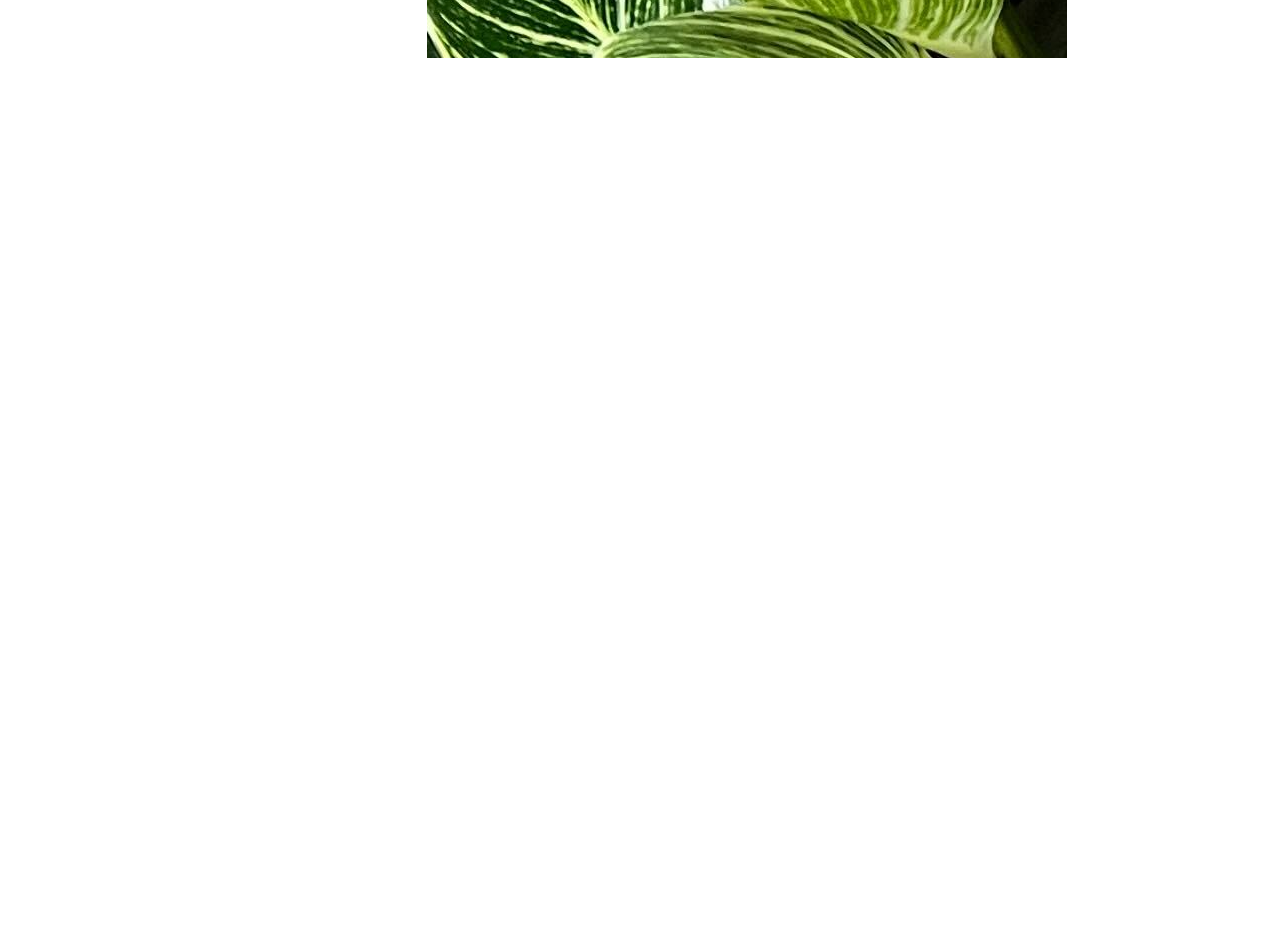
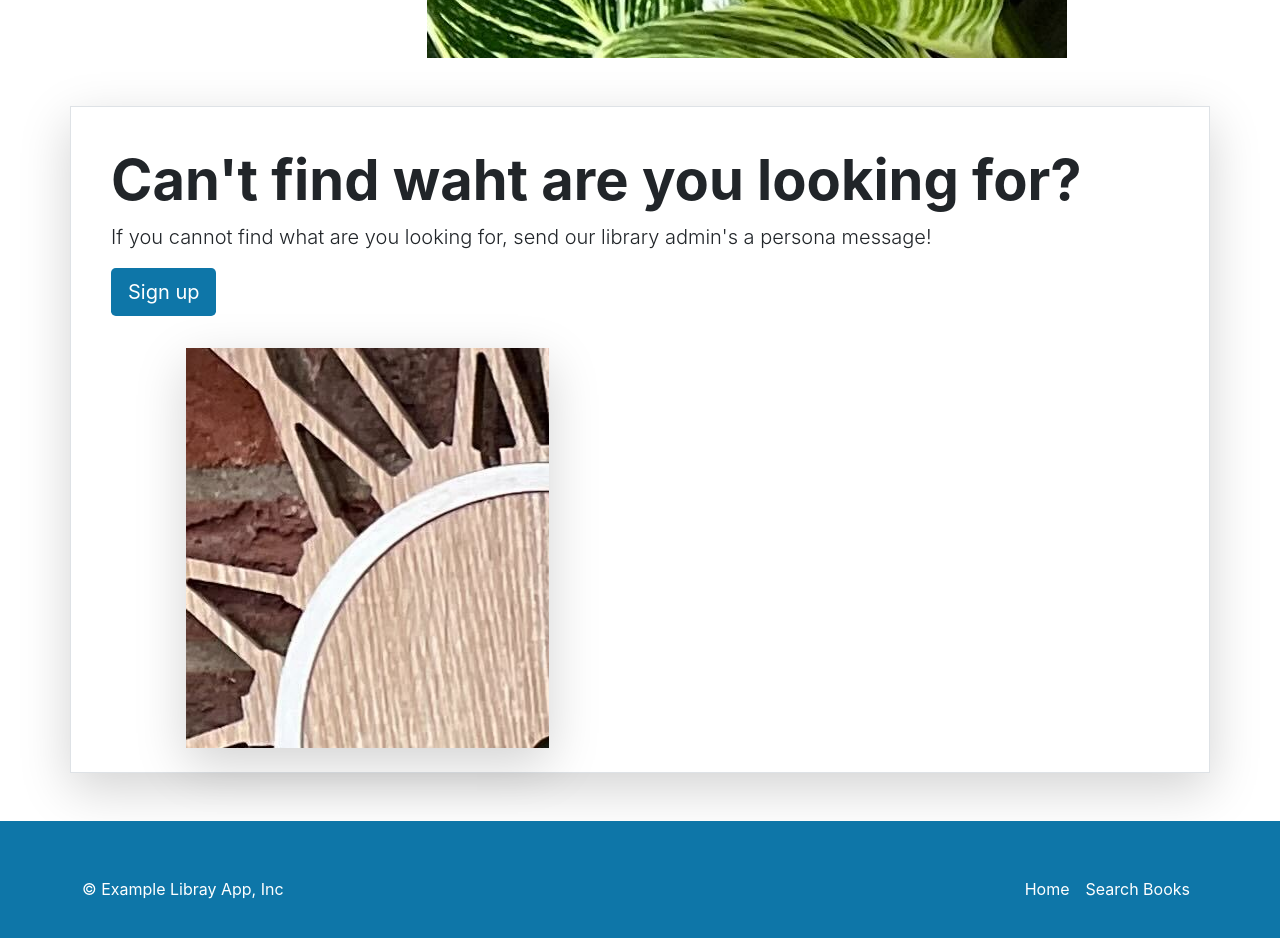
Before and after one commit to Nyantamaru/library-frontend, a React (Create React App) app: page / in a window 1280 px wide. Shown: the part 1860-2798 px from the top of the page. Before the commit the page ends 1918 px from the top, so only its background shows below. Built offline with nearby package versions, Linux system fonts and the light colour scheme; the HTML template or start-up script is replaced by a standard one.

Commit message:
Add library services and footer component

```diff
--- a/src/App.tsx
+++ b/src/App.tsx
@@ -4,6 +4,8 @@
 import ExploreTopBooks from './layouts/HomePage/ExploreTopBooks';
 import Carousel from './layouts/HomePage/Carousel';
 import Heros from './layouts/HomePage/Heros';
+import LibraryServices from './layouts/HomePage/LibraryServices';
+import Footer from './layouts/NavbarAndFooter/Footer';
 
 const App = () => {
   return (
@@ -12,10 +14,12 @@
       <ExploreTopBooks />
       <Carousel />
       <Heros />
+      <LibraryServices />
+      <Footer />
     </Fragment>
   );
 };
 
 export default App;
 
-//goto: 9 return book
+//goto: 12 library service component
--- /dev/null
+++ b/src/layouts/HomePage/LibraryServices.tsx
@@ -0,0 +1,27 @@
+import React from 'react';
+
+const LibraryServices = () => {
+  return (
+    <div className="container my-5">
+      <div className="row p-4 align-items-center border shadow-lg">
+        <div className="col-lg-7- p-3">
+          <h1 className="display-4 fw-bold">
+            Can't find waht are you looking for?
+          </h1>
+          <p className="lead">
+            If you cannot find what are you looking for, send our library
+            admin's a persona message!
+          </p>
+          <div className="d-grid gap-2 justify-content-md-start mb-4 mb-lg-3">
+            <a className="btn main-color btn-lg text-white" href="/">
+              Sign up
+            </a>
+          </div>
+        </div>
+        <div className="col-lg-4 offset-lg-1 shadow-lg lost-image"></div>
+      </div>
+    </div>
+  );
+};
+
+export default LibraryServices;
--- /dev/null
+++ b/src/layouts/NavbarAndFooter/Footer.tsx
@@ -0,0 +1,25 @@
+import React from 'react';
+
+const Footer = () => {
+  return (
+    <div className="main-color">
+      <footer className="container d-flex flex-wrap justify-content-between align-items-center py-5 main color">
+        <p className="col-md-4 mb-0 text-white">© Example Libray App, Inc</p>
+        <ul className="nav navbar-dark col-md-4 justify-content-end">
+          <li className="nav-item">
+            <a className="nav-link px-2 text-white" href="/">
+              Home
+            </a>
+          </li>
+          <li className="na-item">
+            <a className="nav-link px-2 text-white" href="/">
+              Search Books
+            </a>
+          </li>
+        </ul>
+      </footer>
+    </div>
+  );
+};
+
+export default Footer;
```
